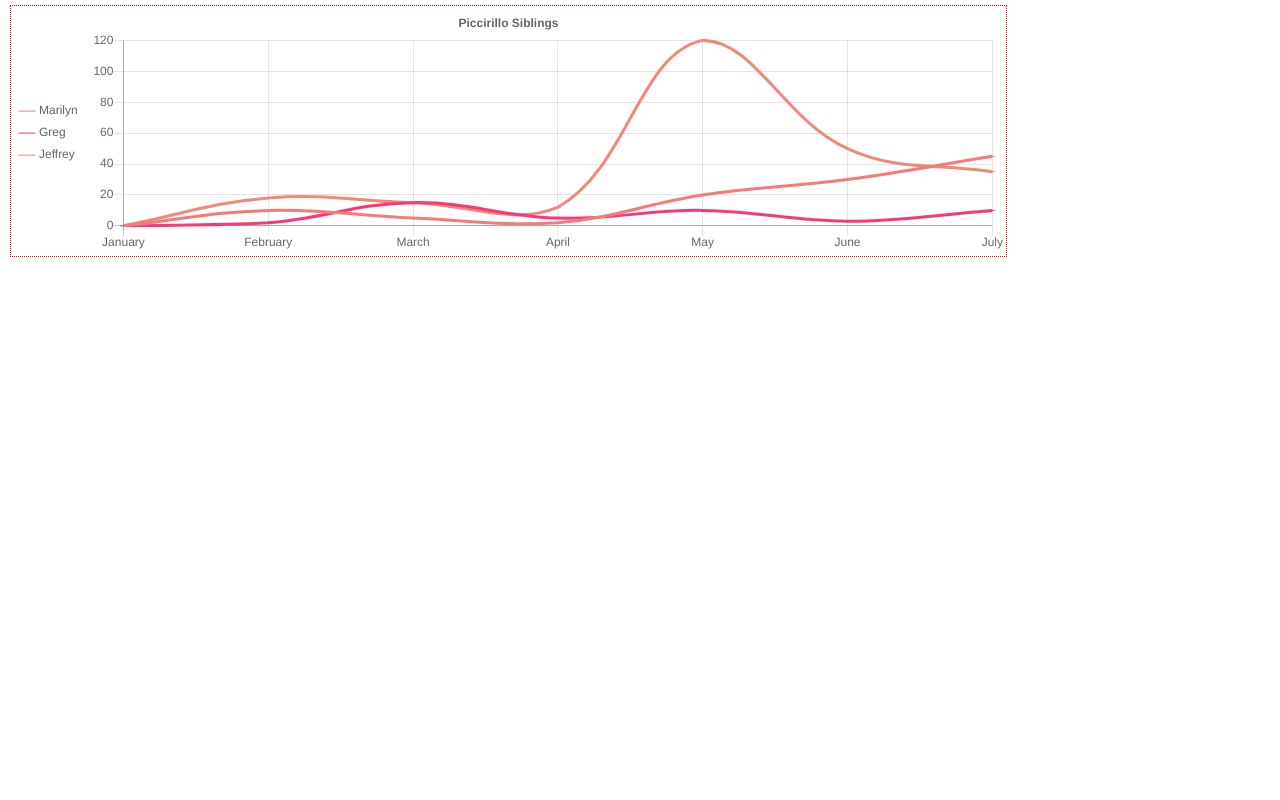
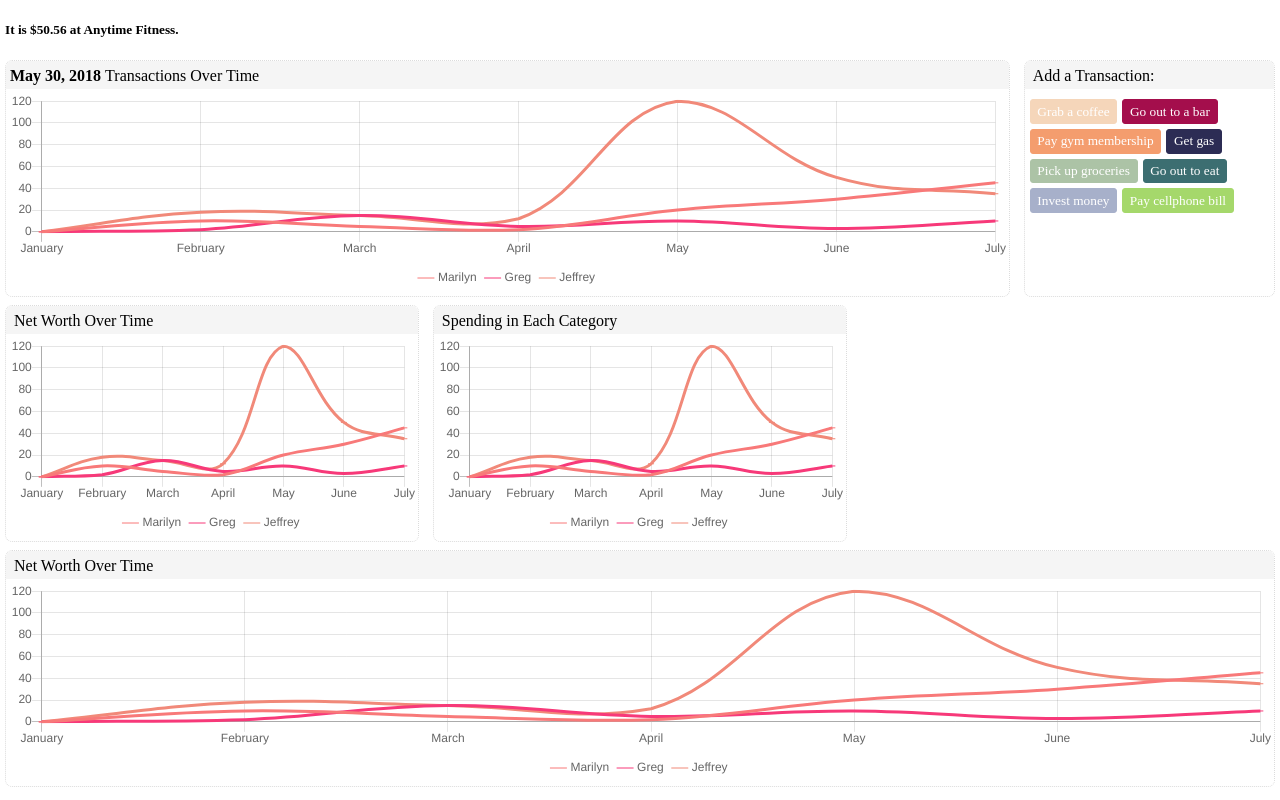
Before and after one commit to jpiccirillo/react-txns, a React (Create React App) app in the folder react-txns/: page / in a window 1280 px wide. Built offline with nearby package versions, Linux system fonts and the light colour scheme.

Commit message:
added side panels with nice styling for different categories of transactions, wrote generator to make up fake transactions from lists of pertinent vendors for each category on a per-second basis

```diff
--- a/react-txns/src/App.css
+++ b/react-txns/src/App.css
@@ -1,10 +1,30 @@
+:root {
+    --jam: #A40E4C;
+    --cadet: #2C2C54;
+    --olive: #ACC3A6;
+    --peach: #F5D6BA;
+    --sandy: #F49D6E;
+
+    --teal: rgba(60, 110, 113, 1);
+    --heather: #A7B0CA;
+    --plant: #A5D86B;
+    --blue: #8EDCE6;
+
+    --jam-light: #AF547A;
+    --cadet-light: #3E3E54;
+    --olive-light: #B7C19B;
+    --peach-light: #F4E8DE;
+    --sandy-light: #F4C5AB;
+
+    --border: #141414;
+}
 body {
     margin:5px;
+    font-family: 'Proxima Nova' ! important;
 }
 .line-chart, .bar-chart {
     /*max-width: 700px;*/
     /*width: 100%;*/
-    border: 1px dotted red;
 }
 
 div[class^='grid-container'] {
@@ -12,6 +32,7 @@ div[class^='grid-container'] {
     max-width: 100vw;
     grid-gap: 10pt;
     text-align: left;
+    margin-bottom: 10px;
 }
 
 .grid-container-1 {
@@ -21,22 +42,73 @@ div[class^='grid-container'] {
 .grid-container-2 {
     grid-template-columns: 4fr 1fr;
 }
-
-.left, .right {
-    position: relative;
-    min-width: 0;
-
-    /*width: calc(50vw - 5pt);*/
-    /*width: 100%;*/
-    height: 100%;
+.grid-container-3 {
+    grid-template-columns: 1fr 1fr 1fr;
 }
 
-@media (max-width: 700px) {
+div[class^='grid-container'] > div {
+    /*position: relative;*/
+    min-width: 0;
+    height: 100%;
+    overflow: hidden;
+    border: 1px dotted gainsboro;
+    border-radius: 7px;
+}
+
+/*.addPanel {
+    overflow: hidden;
+    border: 1px dotted gainsboro;
+    border-radius: 7px;
+}*/
+.background {
+    font-size: 12pt;
+    background-color: whitesmoke;
+    margin-bottom:5px;
+    /*margin-left: 4px;*/
+    padding: 6px 0px 4px 0px;
+}
+.titleHolder {
+    margin-left: 4px;
+}
+
+.titleHolder span:nth-child(2) {
+    margin-left: 4px;
+}
+
+.square_btn {
+    margin: 5px 0px 0px 5px;
+    display: inline-block;
+    padding: 0.25em .5em;
+    text-decoration: none;
+    font-size: 10pt;
+    border-radius: 3px;
+    transition: .4s;
+    color: white;
+    /*width: 40%;*/
+}
+.square_btn:hover {
+    background-color: white !important;
+    border-color: var(--border) ! important;
+    color: var(--border) !important;
+}
+
+.buttonHolder {
+    margin-bottom: 5px;
+    margin-right: 5px;
+}
+ @media (max-width: 1000px) {
      .grid-container-2 {
-         grid-template-columns: 1fr;
-         padding: 0pt !important;
-     }
-     .left, .right {
-         /*width: 100vw;*/
+         grid-template-columns: 3fr 1fr
      }
  }
+ @media (max-width: 790px) {
+     .grid-container-2 {
+         grid-template-columns: 2fr 1fr
+     }
+ }
+ @media (max-width: 700px) {
+      .grid-container-2, .grid-container-3 {
+          grid-template-columns: 1fr;
+          padding: 0pt !important;
+      }
+  }
--- a/react-txns/src/App.js
+++ b/react-txns/src/App.js
@@ -2,22 +2,222 @@ import React, { Component } from 'react';
 import logo from './logo.svg';
 import './App.css';
 import Chart, { LineChart, BarChart } from './components/Chart'
+const colors = {
+    jam: '#A40E4C',
+    cadet: '#2C2C54',
+    olive: '#ACC3A6',
+    peach: '#F5D6BA',
+    sandy: '#F49D6E',
+    teal: 'rgba(60, 110, 113, 1)',
+    heather: '#A7B0CA',
+    plant: '#A5D86B',
+    blue: '#8EDCE6',
+}
+
+const netWorth = {
+    title: "Net Worth Over Time",
+}
+
+let txnsGeneral = {
+    title: "Transactions Over Time",
+    leftOfTitle: "May 30, 2018"
+}
+
+const proportions = {
+    title: "Spending in Each Category",
+}
+
+const Header = function(props) {
+    return <div className='background'>
+        <div className="titleHolder">
+                <span><b>{props.first}</b></span>
+                <span>{props.second}</span>
+                </div>
+          </div>;
+      }
+
+class ChartComponent extends Component {
+    constructor(props) {
+        super(props);
+        console.log(props)
+        this.state = {
+            properties: props,
+        }
+    console.log(this.state)
+    }
+
+    render() {
+      return (
+        <div>
+          <Header first={this.props.config.leftOfTitle} second={this.props.config.title}/>
+          <LineChart/>
+        </div>
+      );
+    }
+}
 
 class App extends Component {
+    getTransaction(name, color, content) {
+        let styles = {
+            backgroundColor: color,
+            border: "solid 1px " +  color
+        };
+        var classString = "square_btn " + name;
+        return (<a href="#" style={styles} className={classString}>{content}</a>)
+    }
+
   render() {
     return (
-        <body>
+    <>
+    <Clock />
       <div className="grid-container-2">
-          <div className="left">
-              <LineChart titleSize='30'/>
+          <div>
+              <ChartComponent config={ txnsGeneral }/>
+          </div>
+
+          <div>
+              <Header first="" second="Add a Transaction:"/>
+              <div className="buttonHolder">
+                  {this.getTransaction("coffee", colors.peach, "Grab a coffee")}
+                  {this.getTransaction("bars", colors.jam, "Go out to a bar")}
+                  {this.getTransaction("gym", colors.sandy, "Pay gym membership")}
+                  {this.getTransaction("gas", colors.cadet, "Get gas")}
+                  {this.getTransaction("groceries", colors.olive, "Pick up groceries")}
+                  {this.getTransaction("restaurant", colors.teal, "Go out to eat")}
+                  {this.getTransaction("invest", colors.heather, "Invest money")}
+                  {this.getTransaction("cellphone", colors.plant, "Pay cellphone bill")}
+            </div>
           </div>
       </div>
-      </body>
+      <div className="grid-container-3">
+          <div>
+              <ChartComponent config={ netWorth }/>
+          </div>
+          <div>
+              <ChartComponent config={ proportions }/>
+          </div>
+      </div>
+      <div className="grid-container-1">
+          <div>
+              <ChartComponent config={ netWorth }/>
+          </div>
+      </div>
+    </>
     );
   }
 }
 
-// <div className="right">
-//   <BarChart titleSize='10' legendPosition='right'/>
-// </div>
+const cats = {
+    10: {
+        title: "gym payment",
+        times: 0,
+        vendors: [
+            "Anytime Fitness"
+        ],
+        min: 50,
+        max: 50
+    },
+    32: {
+        title: "Groceries",
+        times: 0,
+        vendors: [
+            "Quack's 43rd St Bakery",
+            "Trader Joe's",
+            "Whole Foods",
+            "Dierbergs"
+        ],
+        min: 10,
+        max: 80
+    },
+    11: {
+        title: "credit card",
+        times: 0,
+        vendors: [
+            "Chase Thank You Payment",
+            "Target Payment"
+        ],
+        min: 10,
+        max: 1000
+    },
+    12: {
+        title: "coffee shop",
+        times: 0,
+        vendors: [
+            "Quacks",
+            "Thunderbird",
+            "Epoch North Loop"
+        ],
+        min: 1.25,
+        max: 15
+    },
+    5: {
+        title: "Invest Money",
+        times: 0,
+        vendors:[
+            "Vanguard Investing",
+            "Discover Online Banking"
+        ],
+        min: 100,
+        max: 10000
+    }
+}
+
+function range(min,max) {
+    return Math.random()*(max-min+1)+min;
+}
+
+function decide() {
+    var arr = Object.keys(cats),
+    sum = arr.reduce((total, curr) => +total+ +curr, 0),
+    num = range(0, sum),
+    decision = 0,
+    copy = [];
+    // console.log("ticket is: " + num)
+	arr.some(function (val, i) {
+        copy[i] = (i===0) ? +arr[i] : +arr[i] + +copy[i-1];
+		decision = val;
+        return num < copy[i];
+    });
+    cats[decision].times += 1;
+	return makeTransaction(cats[decision])
+}
+
+function makeTransaction(type) {
+     var amount = range(type.min, type.max).toFixed(2);
+     var vendor = type.vendors[Math.floor(range(0, type.vendors.length-1))];
+     return "$"  + amount + " at " + vendor;
+}
+
+class Clock extends Component {
+  constructor(props) {
+    super(props);
+    this.state = {
+        category: decide()
+    };
+  }
+
+  componentDidMount() {
+    var that = this;
+    this.timerID = setInterval( function() { return that.tick(); }, 1000 );
+  }
+
+  componentWillUnmount() {
+    clearInterval(this.timerID);
+  }
+
+  tick() {
+    this.setState({
+      category: decide()
+    });
+  }
+
+  render() {
+    return (
+      <div>
+        <h5>It is { String(this.state.category) }.</h5>
+      </div>
+    );
+  }
+}
+
 export default App;
--- a/react-txns/src/components/Chart.js
+++ b/react-txns/src/components/Chart.js
@@ -4,24 +4,8 @@ import { Bar, Line, Pie } from 'react-chartjs-2';
 export class Chart extends Component {
     constructor(props) {
         super(props);
+        console.log(props)
         this.state = {
-        //     datasets: [{
-        //         data: [ 1, 2, 3 ],
-        //         borderColor: ['#f87979'],
-        //         backgroundColor: ['gainsboro']
-        //     },
-        //     {
-        //         data: [ 3, 1, 4 ],
-        //         borderColor: ['#f73979'],
-        //         backgroundColor: ['gainsboro']
-        //     },
-        //     {
-        //         data: [2, 1, 4 ],
-        //         borderColor: ['#f18979'],
-        //         backgroundColor: ['gainsboro']
-        //     },
-        // ]
-
             chartData: {
                 labels: ["January", "February", "March", "April", "May", "June", "July"],
                 datasets: [{
@@ -50,9 +34,9 @@ export class Chart extends Component {
     }
 
     static defaultProps = {
-        displayTitle: true,
+        displayTitle: false,
         displayLegend: true,
-        legendPosition: 'left',
+        legendPosition: 'bottom',
         titleSize: 25
     }
 
@@ -72,9 +56,8 @@ export class LineChart extends Chart {
         return (
             <div className="line-chart">
             <Line
-
                 data={this.state.chartData}
-                height={250}
+                height={200}
                 options={{
                     type: 'line',
                     animation: {
@@ -82,10 +65,6 @@ export class LineChart extends Chart {
                     },
                     responsive: true,
                     maintainAspectRatio: false,
-                    title: {
-                        display: this.props.displayTitle,
-                        text: 'Piccirillo Siblings',
-                    },
                     legend: {
                         labels : {usePointStyle: true},
                         display: this.props.displayLegend,
```
Also changed, not shown: 1 other file (tests, documents, lock files or other folders).
